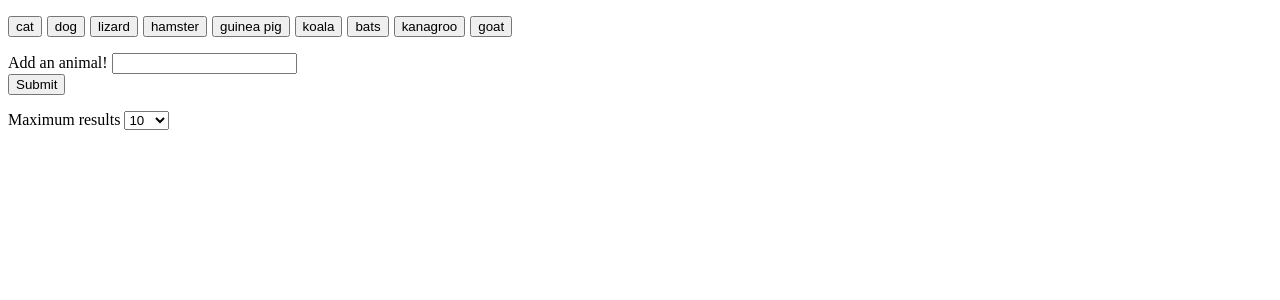
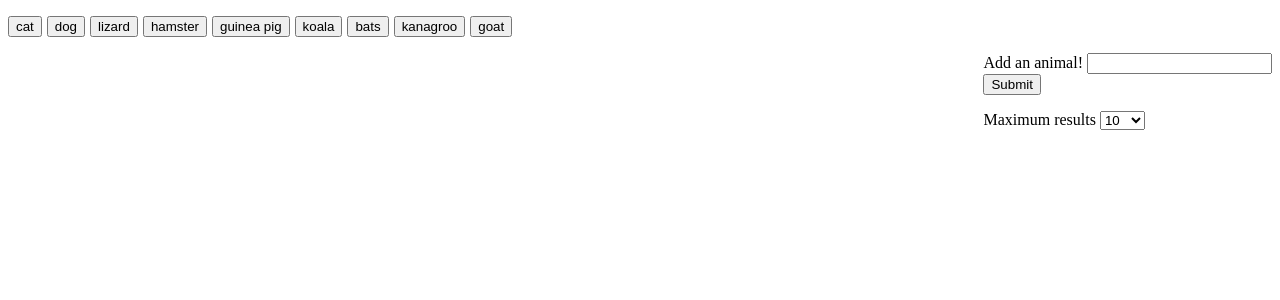
Before and after one commit to mwodka/giphy, a PHP site: page / in a window 1280 px wide. Shown: the top 300 px of the page. Run offline with PHP 8.4, Linux system fonts and the light colour scheme.

Commit message:
some styling

```diff
--- a/index.html
+++ b/index.html
@@ -8,6 +8,7 @@
 
 	<p><div id="animalbuttons"> </div></p>
 
+	<div class="input">
 		<form id="animal-form">
 		<label for="input">Add an animal!</label>
 		<input type="text" id="input"><br>
@@ -21,9 +22,9 @@
 			<option value="50">50</option>
 			<option value="100">100</option>
 		</select> </p>
+	</div>
 
-	<div class="animals">
-	</div>
+		<div class="animals"></div>
 
 <script src="https://ajax.googleapis.com/ajax/libs/jquery/2.2.4/jquery.min.js"></script>
 <script src="giphy.js"></script>
--- a/style.css
+++ b/style.css
@@ -3,3 +3,15 @@
 	height: auto;
 	display: inline-block;
 }
+
+.input {
+	float: right;
+	clear: both;
+	text-align: left;
+}
+
+.animals {
+	margin: 0 auto;
+	width: 80%;
+	display: inline-block;
+}
```
Lines whose indentation alone changed are shown as unchanged.
